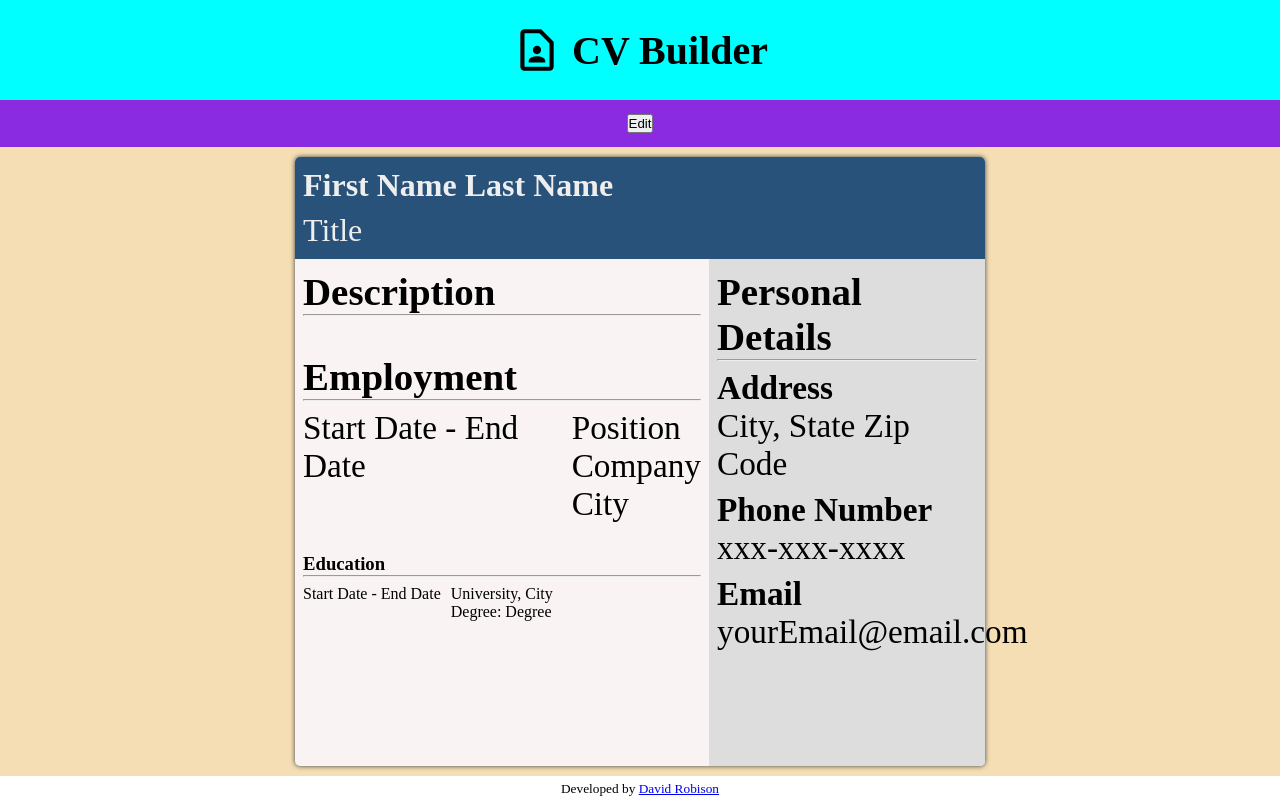
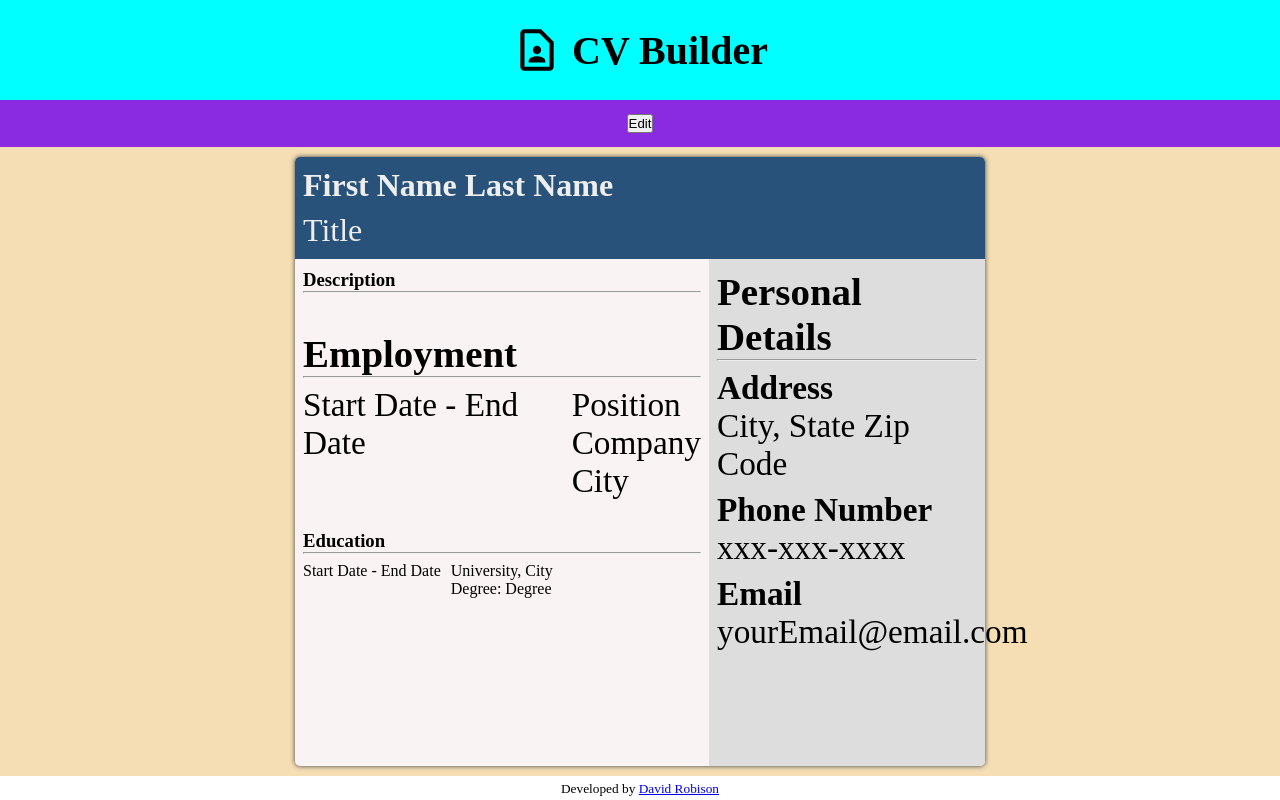
Before and after one commit to robisonwebdev/CV-Application, a React (Create React App) app: page / in a window 1280 px wide. Both pictures are taken after a click on the button "Preview". Built offline with nearby package versions, Linux system fonts and the light colour scheme.

Commit message:
Setup @media and changed font-size of .preview_description

```diff
--- a/src/styles/Main/Preview/PreviewDescription.css
+++ b/src/styles/Main/Preview/PreviewDescription.css
@@ -7,3 +7,9 @@
     height: auto;
     width: 100%;
 }
+
+@media only screen and (min-width: 580px) {
+    .preview_description {
+        font-size: 1rem;
+    }
+}
```
